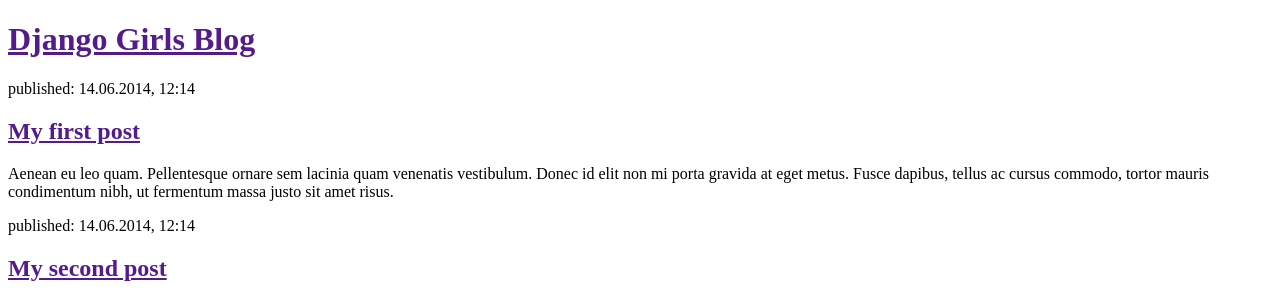
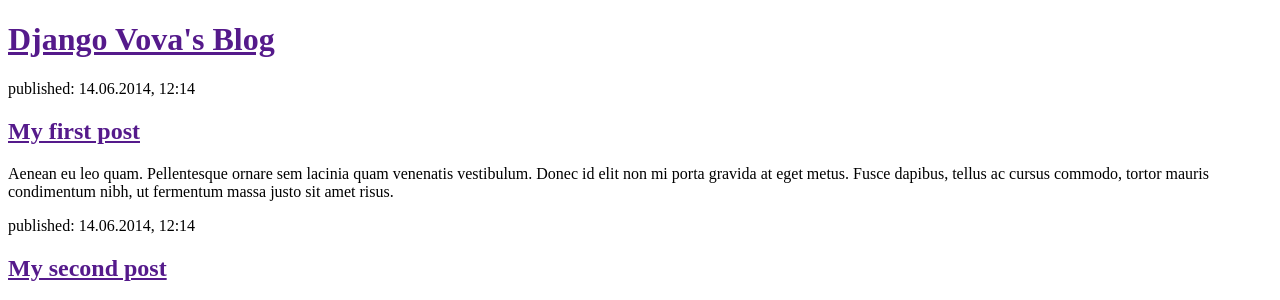
Before and after one commit to bobm1993/my-first-blog, a Django app: page / in a window 1280 px wide. Shown: the top 300 px of the page. Run offline with Django 3.2, Linux system fonts and the light colour scheme.

Commit message:
added template1

```diff
--- a/blog/templates/blog/post_list.html
+++ b/blog/templates/blog/post_list.html
@@ -2,11 +2,11 @@
 <html lang="en">
 <head>
     <meta charset="UTF-8">
-    <title>Title</title>
+    <title>cool Vovan</title>
 </head>
 <body>
     <div>
-        <h1><a href="">Django Girls Blog</a></h1>
+        <h1><a href="">Django Vova's Blog</a></h1>
     </div>
 
     <div>
```
